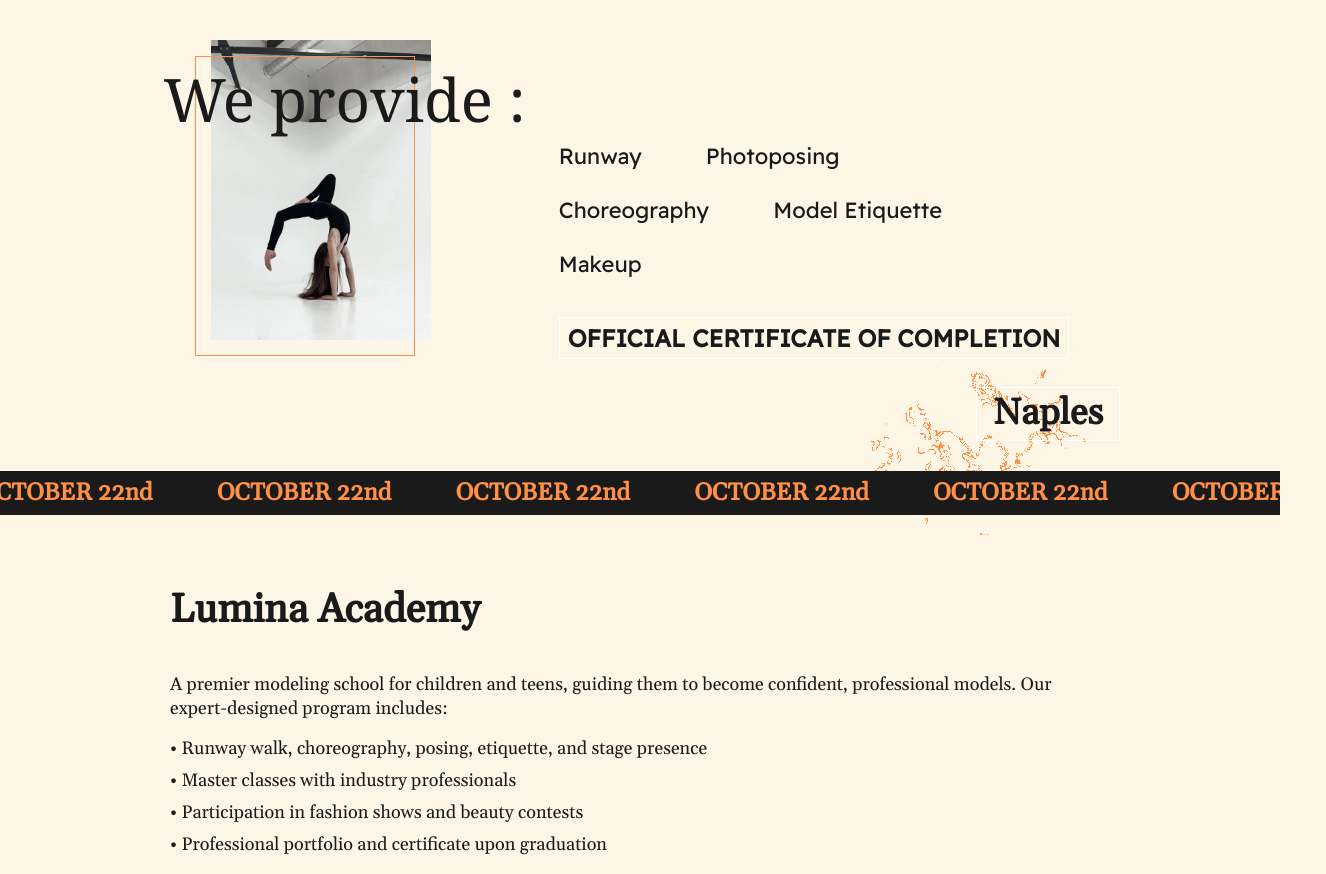
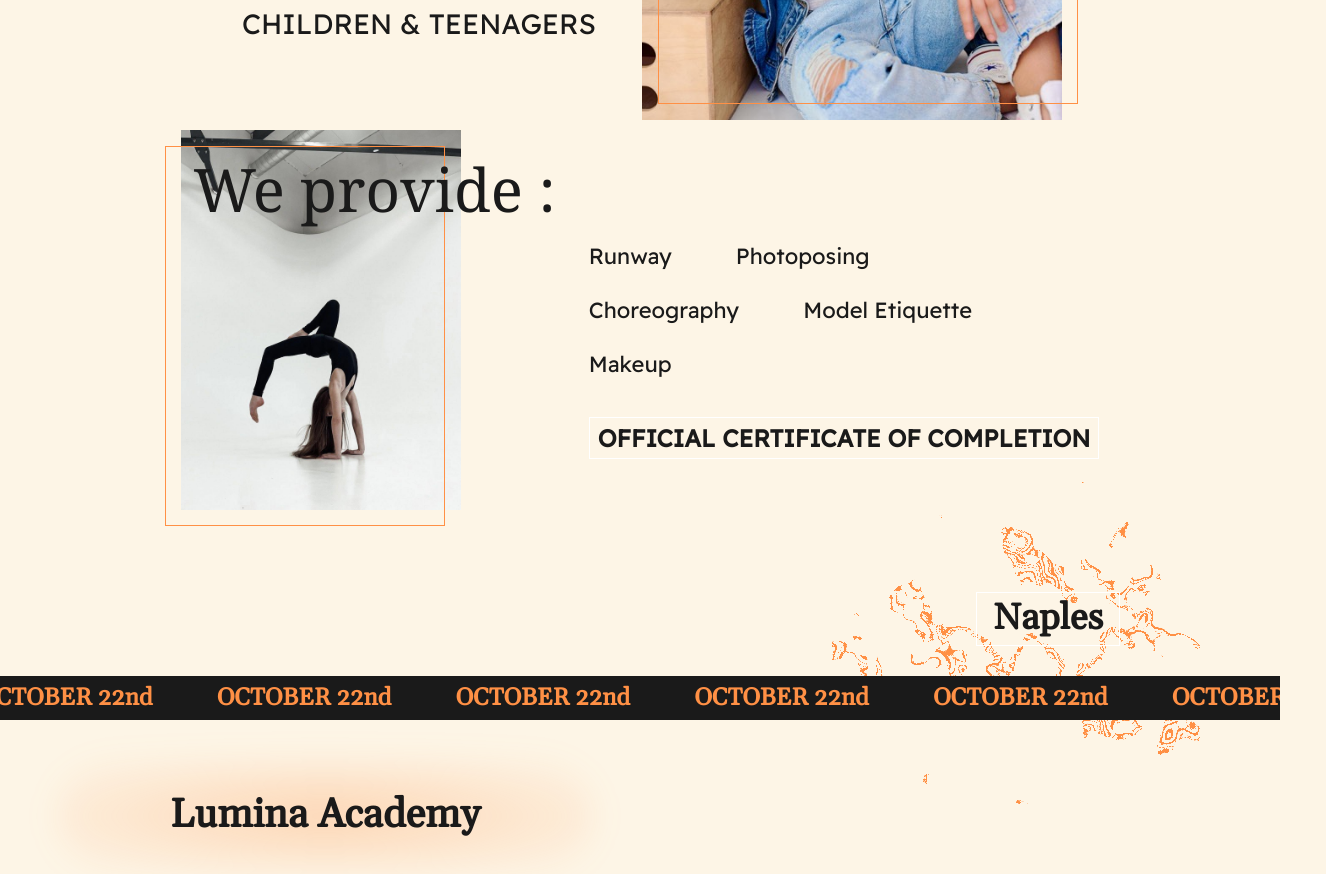
Before and after one commit to shanehobson/lumina, a Next.js app: page / in a window 1280 px wide. Shown: the part 560-1434 px from the top of the page, 1326 px wide, since content can reach past the window. Built offline with nearby package versions, Linux system fonts and the light colour scheme.

Commit message:
Style tweaks

```diff
--- a/src/app/page.tsx
+++ b/src/app/page.tsx
@@ -2,7 +2,7 @@
 
 export default function Home() {
   return (
-    <>
+    <div className="min-h-screen flex flex-col">
       {/* Header */}
       <header className="bg-lumina-cream pt-8 pb-6 relative overflow-hidden">
         <div className="lg-container:max-w-[1000px] lg-container:mx-auto">
@@ -15,7 +15,7 @@
                   alt=""
                   width={800}
                   height={200}
-                  className="w-[400px] h-[200px] desktop:w-[800px] desktop:h-[400px] object-contain"
+                  className="w-[400px] h-[200px] desktop:w-[1200px] desktop:h-[600px] object-contain"
                 />
               </div>
               <h1 className="font-gelasio font-normal text-[31.32px] min-[600px]:text-[33px] desktop:text-[42px] leading-none tracking-normal mb-2">
@@ -32,7 +32,7 @@
         </div>
       </header>
 
-      <main>
+      <main className="flex-grow">
         {/* Hero Section */}
         <section className="lg-container:max-w-[1000px] lg-container:mx-auto px-5 pt-4 pb-8 desktop:px-8 desktop:pt-6 desktop:pb-12">
           <div className="relative">
@@ -78,9 +78,9 @@
               {/* Centered container for images */}
               <div className="relative mx-auto w-fit">
                 {/* Images container with exact dimensions */}
-                <div className="relative w-[760px] h-[430px]">
+                <div className="relative w-[1000px] h-[430px]">
                   {/* Model 1 - Top Left */}
-                  <div className="absolute left-0 top-0 w-[290px] h-[330px]">
+                  <div className="absolute left-0 top-0 w-[410px] h-[380px]">
                     <div className="absolute inset-0 overflow-hidden">
                       <Image
                         src="/assets/544df825c9e42ab22331a9c76bd700462f45384d.jpg"
@@ -93,7 +93,7 @@
                   </div>
 
                   {/* Model 2 - Bottom Right - further apart on desktop */}
-                  <div className="absolute left-[470px] top-[80px] w-[270px] h-[310px]">
+                  <div className="absolute left-[470px] top-[80px] w-[420px] h-[450px]">
                     <div className="absolute inset-0 overflow-hidden">
                       <Image
                         src="/assets/7fac15c95cf92e71d7ac4ecef5ebf32db1a9f9dc.jpg"
@@ -109,7 +109,7 @@
                   </div>
 
                   {/* Children & Teenagers text - positioned relative to first image */}
-                  <p className="absolute left-[70px] top-[360px] font-readex font-normal text-[28px] leading-none text-lumina-dark whitespace-nowrap">
+                  <p className="absolute left-[70px] top-[420px] font-readex font-normal text-[28px] leading-none text-lumina-dark whitespace-nowrap">
                     CHILDREN&nbsp;&amp;&nbsp;TEENAGERS
                   </p>
                 </div>
@@ -117,8 +117,8 @@
             </div>
 
             {/* Overlay Text with Background - works for both layouts */}
-            <div className="absolute left-0 right-0 top-[120px] min-[470px]:top-[140px] min-[520px]:top-[160px] min-[690px]:top-[210px] desktop:left-[-118px] desktop:right-[-100px] desktop:top-[253px] z-10">
-              <div className="desktop:max-w-[774px] desktop:mx-auto">
+            <div className="absolute left-0 right-0 top-[120px] min-[470px]:top-[140px] min-[520px]:top-[160px] min-[690px]:top-[210px] desktop:left-[-144px] desktop:right-[-100px] desktop:top-[302px] z-10">
+              <div className="desktop:max-w-[890px] desktop:mx-auto">
                 <div className="bg-black/10 backdrop-blur-sm py-2 -mx-5 desktop:mx-0 desktop:px-8">
                   <h2 className="text-center font-gelasio font-semibold text-[30px] min-[470px]:text-[34px] min-[600px]:text-[36px] min-[690px]:text-[40px] desktop:text-[62px] desktop:font-[600] leading-none text-white whitespace-nowrap">
                     MODEL SCHOOL FOR
@@ -129,10 +129,10 @@
           </div>
 
           {/* We Provide Section */}
-          <div className="mt-20 desktop:mt-[20px] relative">
+          <div className="mt-20 desktop:mt-[110px] relative">
             <div className="flex items-start gap-6 desktop:gap-32 desktop:justify-center desktop:max-w-fit desktop:mx-auto ">
               {/* Left Image with border */}
-              <div className="relative w-[40%] min-w-[150px] aspect-[4/5] desktop:min-w-[220px] desktop:h-[300px] desktop:aspect-auto">
+              <div className="relative w-[40%] min-w-[150px] aspect-[4/5] desktop:min-w-[280px] desktop:h-[380px] desktop:aspect-auto">
                 <div className="absolute inset-0 overflow-hidden">
                   <Image
                     src="/assets/9ec7bb2f03d7b306c00e807cba726828cff54d1c.jpg"
@@ -149,7 +149,7 @@
               </div>
 
               {/* Right side text */}
-              <div className="flex-1 pt-20 desktop:pt-[105px] max-w-xs desktop:max-w-none">
+              <div className="flex-1 pt-20 desktop:pt-[115px] max-w-xs desktop:max-w-none">
                 <ul className="space-y-2 desktop:space-y-8 text-[13px] min-[600px]:text-[15px] desktop:text-[22px] desktop:leading-[100%] font-readex font-normal desktop:font-[200]">
                   <li className="flex gap-4 sm:gap-8 desktop:gap-16">
                     <span>Runway</span>
@@ -175,13 +175,13 @@
         </section>
 
         {/* Naples text and October 22nd Banner container */}
-        <div className="lg-container:max-w-[1000px] lg-container:mx-auto relative pt-1">
+        <div className="lg-container:max-w-[1000px] lg-container:mx-auto relative pt-1 desktop:pt-12">
           {/* Naples text with squiggles background */}
           <div className="absolute bottom-[20px] min-[600px]:bottom-[70px] desktop:bottom-[30px] right-0 max-[420px]:right-[80px]">
             <div className="relative mr-5">
               {/* Orange squiggles background */}
               <div
-                className="absolute -top-40 -bottom-60 -left-52 right-8 -z-10"
+                className="absolute -top-40 -bottom-60 -left-52 right-8 desktop:-top-60 desktop:-bottom-80 desktop:-left-80 desktop:-right-20 -z-10"
                 style={{ transform: "translateY(-10px)" }}
               >
                 <Image
@@ -271,8 +271,19 @@
         {/* Lumina Academy Section */}
         <section className="lg-container:max-w-[1000px] lg-container:mx-auto px-5 pt-6 pb-10">
           <div className="p-2.5">
-            <h2 className="font-gelasio font-semibold text-lg min-[600px]:text-xl desktop:text-[40px] leading-none mb-4 desktop:mb-12 desktop:mt-12">
+            <h2 className="font-gelasio font-semibold text-lg min-[600px]:text-xl desktop:text-[40px] leading-none mb-4 desktop:mb-16 desktop:mt-12 desktop:relative desktop:w-fit">
+              {/* Oval gradient background - desktop only */}
+              <div
+                className="hidden desktop:block desktop:absolute desktop:inset-0 desktop:-inset-x-28 desktop:-inset-y-10 desktop:rounded-full"
+                style={{
+                  background:
+                    "radial-gradient(ellipse at center, rgba(255, 144, 69, 0.3) 0%, rgba(255, 144, 69, 0.15) 50%, transparent 100%)",
+                  filter: "blur(16px)",
+                }}
+              ></div>
+              <span className="desktop:relative desktop:z-10">
                 Lumina Academy
+              </span>
             </h2>
 
             <p className="font-gelasio font-normal text-sm min-[600px]:text-base desktop:text-[18px] leading-none mb-4">
@@ -733,10 +744,10 @@
         </div>
 
         {/* Naples Section */}
-        <section className="lg-container:max-w-[1000px] lg-container:mx-auto px-5 py-12 min-[600px]:pb-24 min-[700px]:pb-40 max-[420px]:ml-[-10px]">
+        <section className="lg-container:max-w-[1000px] lg-container:mx-auto px-5 py-12 min-[600px]:pb-24 min-[700px]:pb-40 max-[420px]:ml-[-10px] overflow-visible">
           {/* Overlapping images collage */}
           <div className="flex justify-center">
-            <div className="relative w-[375px] min-[600px]:w-[450px] min-[700px]:w-[525px] desktop:w-[900px] h-[600px] desktop:h-[1200px] mb-8 desktop:mb-20 z-[2] max-[420px]:max-w-[100vw] desktop:-ml-[50px]">
+            <div className="relative w-[375px] min-[600px]:w-[450px] min-[700px]:w-[525px] desktop:w-[900px] h-[600px] desktop:h-[1200px] mb-8 desktop:mb-20 z-[2] max-[420px]:max-w-[100vw] desktop:ml-0 overflow-visible">
               {/* Top left image - moved down */}
               <div className="absolute top-[35px] left-0 max-[420px]:left-[20px] desktop:left-[20px] w-[110px] min-[600px]:w-[132px] min-[700px]:w-[149px] desktop:w-[280px] h-[140px] min-[600px]:h-[168px] min-[700px]:h-[189px] desktop:h-[350px] overflow-hidden z-[5]">
                 <Image
@@ -832,10 +843,10 @@
               </div>
 
               {/* October 22nd text overlay with orange squiggles */}
-              <div className="absolute bottom-[-245px] desktop:bottom-[-215px] left-[-5px] max-[420px]:left-[15px] desktop:right-[20px] desktop:left-auto z-35">
+              <div className="absolute bottom-[-245px] desktop:bottom-[-200px] left-[-5px] max-[420px]:left-[15px] desktop:right-[20px] desktop:left-auto z-[35]">
                 {/* Orange squiggles background */}
                 <div
-                  className="absolute -top-24 -bottom-24 -left-32 -right-32 z-[1]"
+                  className="absolute -top-24 -bottom-24 -left-32 -right-32 desktop:-top-68 desktop:-left-64 desktop:-right-64 z-[1]"
                   style={{ transform: "translateX(0px)" }}
                 >
                   <Image
@@ -847,7 +858,7 @@
                 </div>
                 {/* October text */}
                 <div className="relative z-10 border border-white px-3 py-3">
-                  <p className="text-sm min-[600px]:text-lg font-semibold">
+                  <p className="text-sm min-[600px]:text-lg font-semibold desktop:font-bold">
                     OCTOBER 22ND 4:30pm
                   </p>
                 </div>
@@ -855,6 +866,7 @@
             </div>
           </div>
         </section>
+      </main>
 
       {/* Orange Footer */}
       <footer className="bg-[#ff9045] text-white py-6 text-center">
@@ -867,7 +879,6 @@
           </p>
         </div>
       </footer>
-      </main>
-    </>
+    </div>
   );
 }
```
Lines whose indentation alone changed are shown as unchanged.
